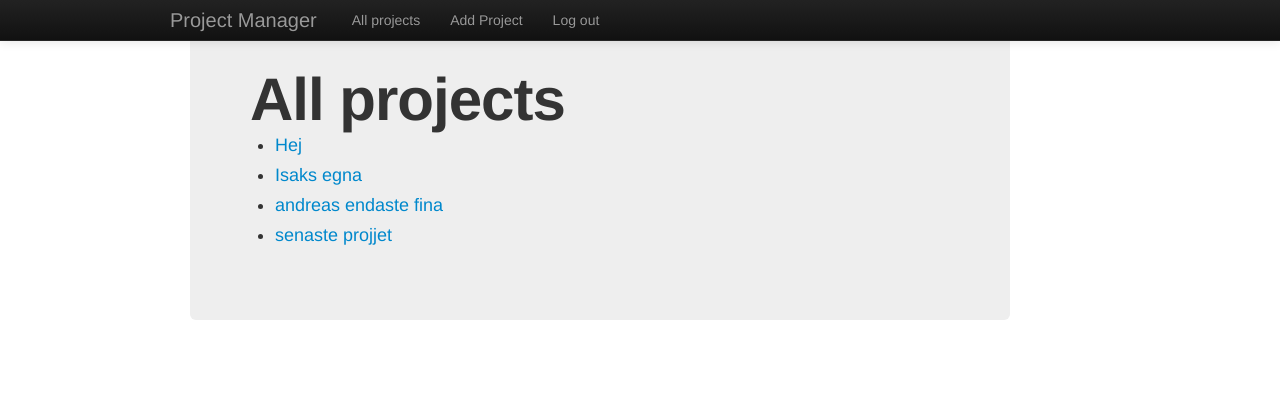
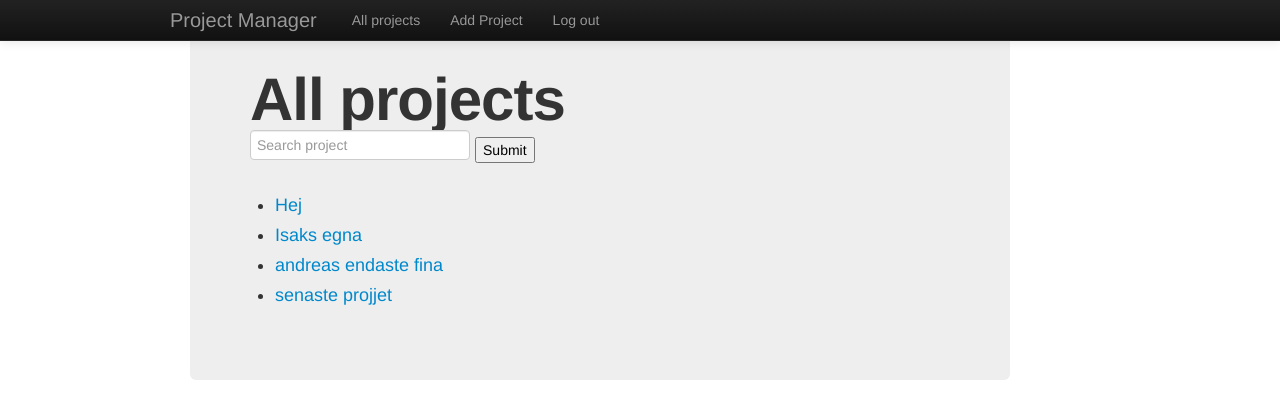
Before and after one commit to andreassoderstrom/1DV450_as222sy, a Django app: page /projects/ in a window 1280 px wide. Shown: the top 419 px of the page. Run offline with Django 3.2, Linux system fonts and the light colour scheme; a user stored in the database is signed in; data comes from the database, SQL or seed files in the repository; both versions use the stored data as it was after the commit; parts of the project's set-up code (start-up, migrations or seed data) failed here and were passed over.

Commit message:
MEsta klart nu

```diff
--- a/pythonlab/project_manager/projectmanager/models.py
+++ b/pythonlab/project_manager/projectmanager/models.py
@@ -17,6 +17,9 @@ class Project(models.Model):
 
 	def owned_by(self, user):
 		return self.owner_id == user
+
+	def is_member(self, user):
+		return self.users.filter(pk = user)
 
 
 
@@ -46,6 +49,10 @@ class Ticket(models.Model):
 
 #forms ==========================
 class ProjectForm(ModelForm):
+	def __init__(self, user_id, *args, **kwargs):
+		super(ProjectForm, self).__init__(*args, **kwargs)
+		self.fields['users'].queryset = \
+		User.objects.exclude(id = user_id)
 	class Meta:
 		model = Project
 		exclude = ('owner_id')
--- a/pythonlab/project_manager/projectmanager/templates/projects/list.html
+++ b/pythonlab/project_manager/projectmanager/templates/projects/list.html
@@ -8,6 +8,11 @@
 {% block content %}
 	<h1> All projects </h1>
 
+	<form action"{{project_list}}" method="POST">{% csrf_token %}
+		<input name="search" type="text" placeholder="Search project" />
+		<input type="submit" value="Submit" />
+	</form>
+
 
 	<ul>
 	{% for project in projects %}
--- a/pythonlab/project_manager/projectmanager/views.py
+++ b/pythonlab/project_manager/projectmanager/views.py
@@ -8,26 +8,33 @@ from django.contrib.auth.decorators import login_required, permission_required
 #project List
 @login_required(login_url='/login')
 def project_list(request, project_id = None):
-
-	if project_id:
-		project = get_object_or_404(Project.objects.filter(id = project_id))
-		tickets = Ticket.objects.filter(project_id_id = project_id)
-		return render(request, 'projects/project.html', {"project" : project, "tickets" : tickets})
+	if request.method == "POST":
+		projects = Project.objects.filter(name__contains = request.POST["search"])
+		return render(request, 'projects/list.html', {"projects" : projects})
 	else:
-		projects = get_list_or_404(Project.objects.order_by('name'))
-		return render(request, 'projects/list.html', {"projects" : projects})
+		if project_id:
+			project = get_object_or_404(Project.objects.filter(id = project_id))
+			if project.is_member(request.user.id):
+				tickets = Ticket.objects.filter(project_id_id = project_id)
+				return render(request, 'projects/project.html', {"project" : project, "tickets" : tickets})
+			else:
+				return HttpResponse("You do not have permission")
+		else:
+			projects = get_list_or_404(Project.objects.order_by('name'))
+			return render(request, 'projects/list.html', {"projects" : projects})
 
 #project Add
 @login_required(login_url='/login')
 def project_add(request):
 	if request.method == "POST":
-		form = ProjectForm(request.POST)
+		form = ProjectForm(request.user.id, request.POST)
 		if form.is_valid():
 			form.instance.owner_id = request.user.id
 			form.save()
+			form.instance.users.add(request.user)
 			return redirect(project_list)
 	else:
-		form = ProjectForm()
+		form = ProjectForm(request.user.id)
 
 	return render(request, 'projects/add.html', {"form": form})
 
@@ -47,15 +54,16 @@ def project_edit(request, project_id= None):
 	project = get_object_or_404(Project, pk=project_id)
 	if project.owned_by(request.user.id):
 		if request.method == "POST":
-			form = ProjectForm(request.POST, instance = project)
+			form = ProjectForm(request.user.id, request.POST, instance = project)
 			if form.is_valid():
 				try:
 					form.save()
+					form.instance.users.add(request.user)
 					return redirect('project_list')
 				except:
 					return HttpResponseServerError()
 		else:
-			form = ProjectForm(instance = project)
+			form = ProjectForm(request.user.id, instance = project)
 	else:
 		return HttpResponse("You do not have permission")
 	return render(request, 'projects/edit.html', {"form" : form})
@@ -63,23 +71,32 @@ def project_edit(request, project_id= None):
 #Ticket view
 @login_required(login_url='/login')
 def ticket(request, project_id, ticket_id = None):
-	ticket = get_object_or_404(Ticket.objects.filter(id = ticket_id))
-	status = get_object_or_404(Status.objects.filter(tickets = ticket_id))
-	return render(request, 'tickets/ticket.html', {"ticket" : ticket, "status": status})
+	project = get_object_or_404(Project.objects.filter(id = project_id))
+	if project.is_member(request.user.id):
+		ticket = get_object_or_404(Ticket.objects.filter(id = ticket_id))
+		status = get_object_or_404(Status.objects.filter(tickets = ticket_id))
+		return render(request, 'tickets/ticket.html', {"ticket" : ticket, "status": status})
+	else:
+		return HttpResponse("You do not have permission")
+
 
 #ticket add
 @login_required(login_url='/login')
 def ticket_add(request, project_id = None):
 	project = get_object_or_404(Project, pk = project_id)
-	if request.method == "POST":
-		form = TicketForm(request.POST)
-		if form.is_valid():
-			form.instance.user_id_id = request.user.id
-			form.instance.project_id_id = project_id
-			form.save()
-			return HttpResponseRedirect('/projects/%i/' % int(project_id))
+	if project.is_member(request.user.id):
+
+		if request.method == "POST":
+			form = TicketForm(request.POST)
+			if form.is_valid():
+				form.instance.user_id_id = request.user.id
+				form.instance.project_id_id = project_id
+				form.save()
+				return HttpResponseRedirect('/projects/%i/' % int(project_id))
+		else:
+			form = TicketForm()
 	else:
-		form = TicketForm()
+		return HttpResponse("You do not have permission")
 
 	return render(request, 'tickets/add.html', {"form": form, "project" : project})
 
```
Also changed, not shown: pythonlab/project_manager/data.db, 2 other files.
